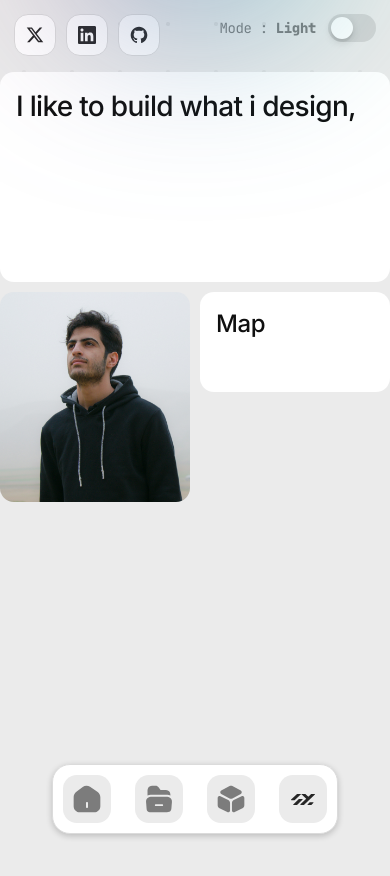
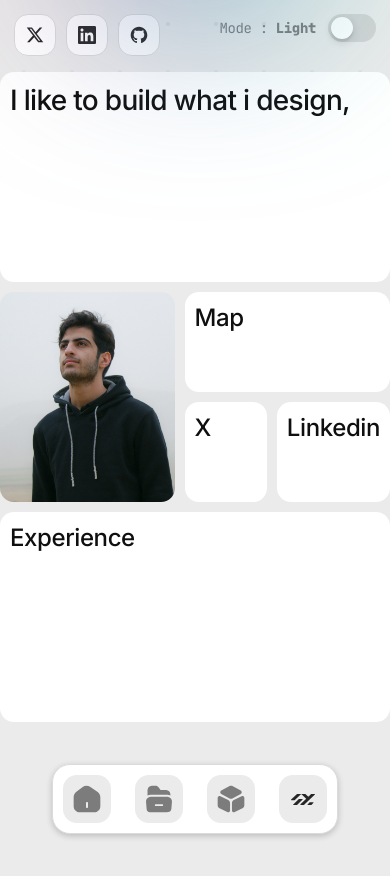
Before and after one commit to Shubham-yelekar/portfolio2024, a React (Vite) app: page /about in a window 390 px wide. Shown: the top 876 px of the page. Built offline with nearby package versions, Linux system fonts and the light colour scheme.

Commit message:
Update App.css

```diff
--- a/src/App.css
+++ b/src/App.css
@@ -1180,7 +1180,12 @@ background-image: url(/public/assets/various/dot.png);
 
   .about-grid-wrapper {
     grid-template-columns: repeat(4, 1fr);
-    grid-template-rows: repeat(10, 100px);
+    grid-template-rows: repeat(14, 100px);
+  }
+
+  .bento-card {
+    padding: 1rem;
+
   }
 
   .intro-box {
@@ -1190,7 +1195,7 @@ background-image: url(/public/assets/various/dot.png);
     grid-area: 3 / 1 / 5 / 3;
   }
   .experience-box{
-    display: none;
+    grid-area: 5 / 1 / 7 / 5;
   }
 
   .map-box {
@@ -1198,11 +1203,11 @@ background-image: url(/public/assets/various/dot.png);
   }
 
   .linkdin-box {
-    display: none;
+    grid-area: 4/ 4/ 4 / 5;
   }
 
   .x-box {
-    display: none;
+    grid-area: 4/ 3/ 4 / 4;
   }
 
   .tech-stack-box {
```
